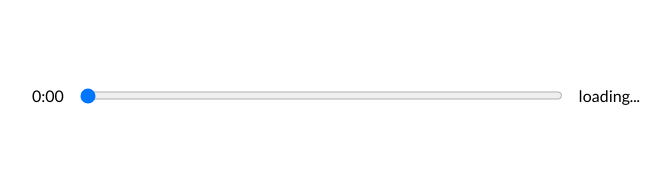
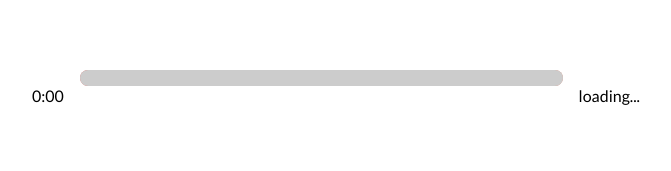
Before and after one commit to ChesterCabahug/potential-broccoli-music, a React (Create React App) app: page / in a window 1280 px wide. Shown: the part 410-581 px from the top of the page, without its empty margins (304-975 px from the left). Built offline with nearby package versions, Linux system fonts and the light colour scheme.

Commit message:
styling the input slider

```diff
--- a/src/App.jsx
+++ b/src/App.jsx
@@ -20,12 +20,23 @@
   const [songInfo, setSongInfo] = useState({
     currentTime: 0,
     duration: 0,
+    animationPercentage: 0,
   });
   const [libraryStatus, setLibraryStatus] = useState(false);
   const timeUpdateHandler = (e) => {
     const current = e.target.currentTime;
     const duration = e.target.duration;
-    setSongInfo({ ...songInfo, currentTime: current, duration });
+    // calculate percentage
+    const roundedCurrent = Math.round(current);
+    const roundedDuration = Math.round(duration);
+    const animation = Math.round((roundedCurrent / roundedDuration) * 100);
+    console.log(animation);
+    setSongInfo({
+      ...songInfo,
+      currentTime: current,
+      duration,
+      animationPercentage: animation,
+    });
   };
   return (
     <div className="App">
--- a/src/components/Player.jsx
+++ b/src/components/Player.jsx
@@ -6,7 +6,7 @@
   faAngleRight,
   faPause,
 } from "@fortawesome/free-solid-svg-icons";
-import {playAudio} from "../util"
+import { playAudio } from "../util";
 
 const Player = ({
   audioRef,
@@ -78,18 +78,23 @@
     if (direction === "skip-back") {
       if ((currentIndex - 1) % songs.length === -1) {
         setCurrentSong(songs[songs.length - 1]);
-        playAudio(isPlaying, audioRef)
+        playAudio(isPlaying, audioRef);
         return;
       }
       setCurrentSong(songs[(currentIndex - 1) % songs.length]);
     }
-    playAudio(isPlaying, audioRef)
+    playAudio(isPlaying, audioRef);
   };
 
+//   add the styles
+const trackAnim = {
+    transform: `translateX(${songInfo.animationPercentage}%)`
+}
   return (
     <div className="player">
       <div className="time-control">
         <p>{songInfo.duration ? getTime(songInfo.currentTime) : "0:00"}</p>
+        <div style={{background: `linear-gradient(to right, ${currentSong.color[0]},${currentSong.color[1]} )`}} className="track">
           <input
             min={0}
             max={songInfo.duration || 0}
@@ -97,6 +102,8 @@
             onChange={dragHandler}
             type="range"
           />
+          <div style={trackAnim} className="animate-track"></div>
+        </div>
         <p>{songInfo.duration ? getTime(songInfo.duration) : "loading..."}</p>
       </div>
       <div className="play-control">
--- a/src/data.js
+++ b/src/data.js
@@ -58,7 +58,7 @@
       artist: "Tones And I",
       audio:
         "https://www.dropbox.com/s/eliw87uukxvqbmr/TONES%20AND%20I%20-%20FLY%20AWAY.mp3?dl=1",
-      color: ["#9FC878", "EBCBCA"],
+      color: ["#9FC878", "#f5bcba"],
       id: uuidv4(),
       active: false,
     },
--- a/src/styles/_player.scss
+++ b/src/styles/_player.scss
@@ -11,7 +11,10 @@
   display: flex;
   input {
     width: 100%;
-    padding: 1rem 0rem;
+    -webkit-appearance: none;
+    background: transparent;
+    cursor: pointer;
+    // padding: 1rem 0rem;
   }
   p {
     padding: 1rem;
@@ -25,6 +28,38 @@
   padding: 1rem;
   width: 30%;
   svg {
-      cursor: pointer;
+    cursor: pointer;
   }
 }
+
+input[type="range"]:focus {
+  outline: none;
+}
+
+
+input[type="range"]::-webkit-slider-thumb {
+    appearance: none;
+    height: 16px;
+    width: 16px;
+}
+
+
+.track {
+    background-color: lightcoral;
+    width: 100%;
+    height: 1rem;
+    position: relative;
+    border-radius: 1rem;
+    overflow: hidden;
+}
+
+.animate-track {
+    background: rgb(204, 204, 204);
+    width: 100%;
+    height: 100%;
+    position: absolute;
+    top: 0;
+    left: 0;
+    transform: translateX(0%);
+    pointer-events: none;
+}
```
Also changed, not shown: 1 other file (tests, documents, lock files or other folders). Lines whose indentation alone changed are shown as unchanged.
